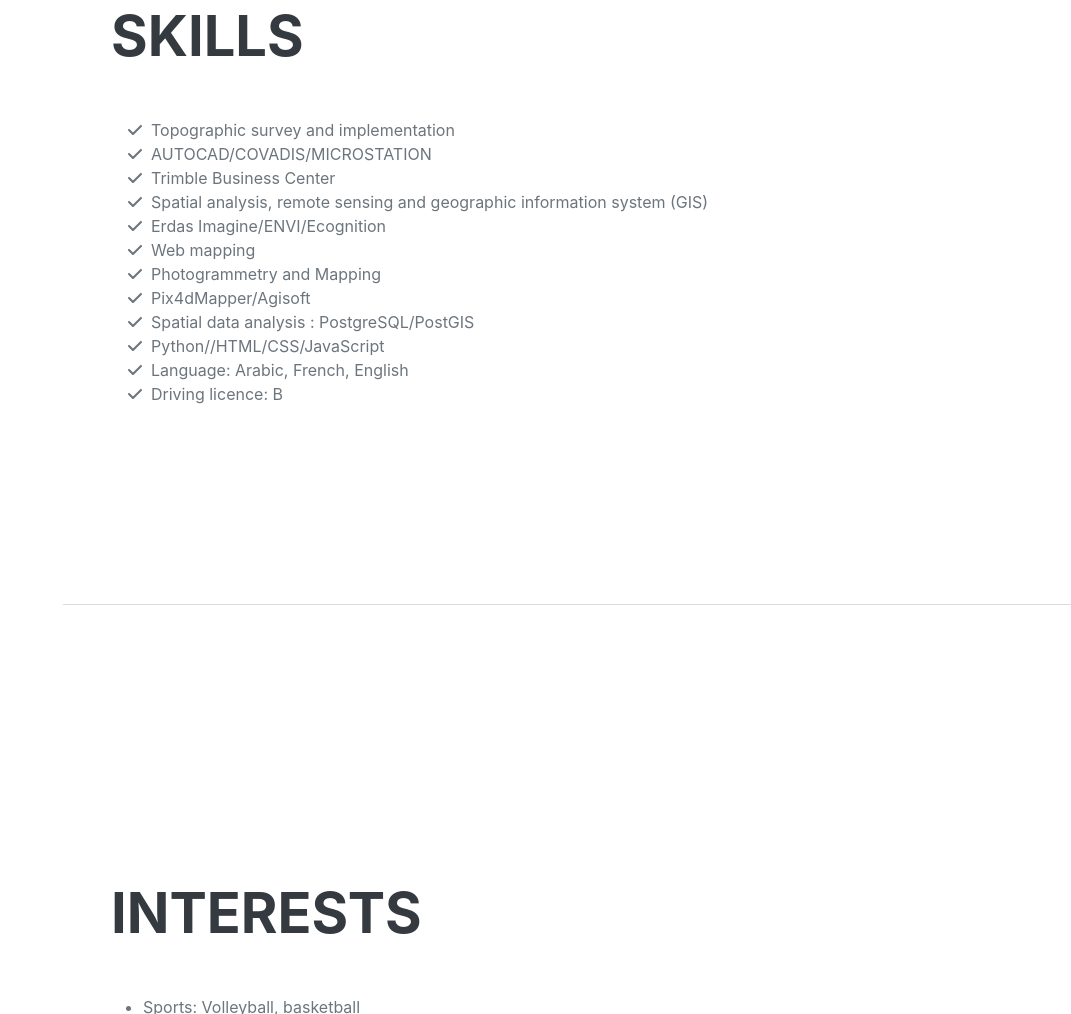
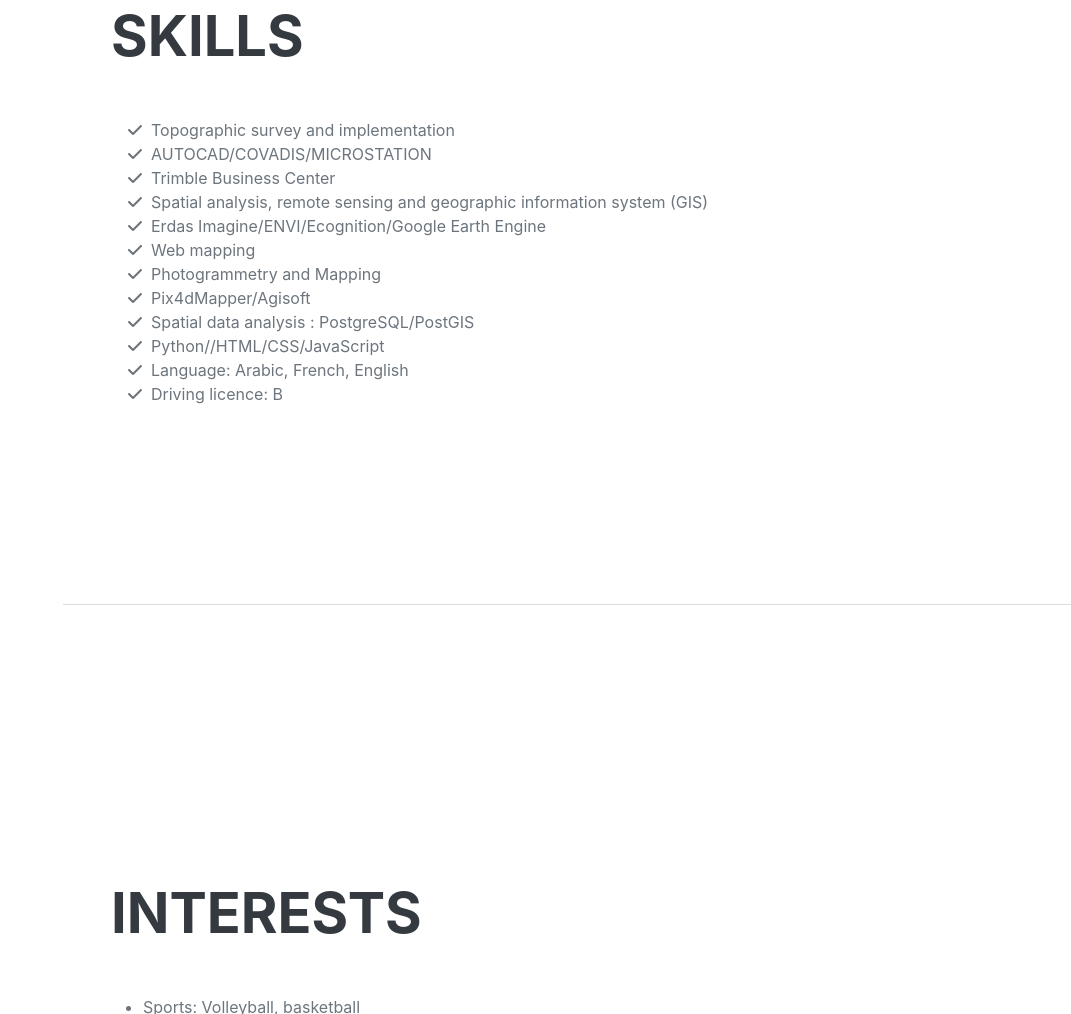
Before and after one commit to bounouaismail/Resume, a plain HTML site: page index.html in a window 1280 px wide. Shown: the part 3309-4323 px from the top of the page, without its empty margins (209-1280 px from the left). Drawn offline with nearby package versions, Linux system fonts and the light colour scheme; a web font is replaced by a local one.

Commit message:
Update index.html

```diff
--- a/index.html
+++ b/index.html
@@ -195,7 +195,7 @@
                         </li>
                         <li>
                             <span class="fa-li"><i class="fas fa-check"></i></span>
-                            Erdas Imagine/ENVI/Ecognition
+                            Erdas Imagine/ENVI/Ecognition/Google Earth Engine
                         </li>
                         <li>
                             <span class="fa-li"><i class="fas fa-check"></i></span>
```
